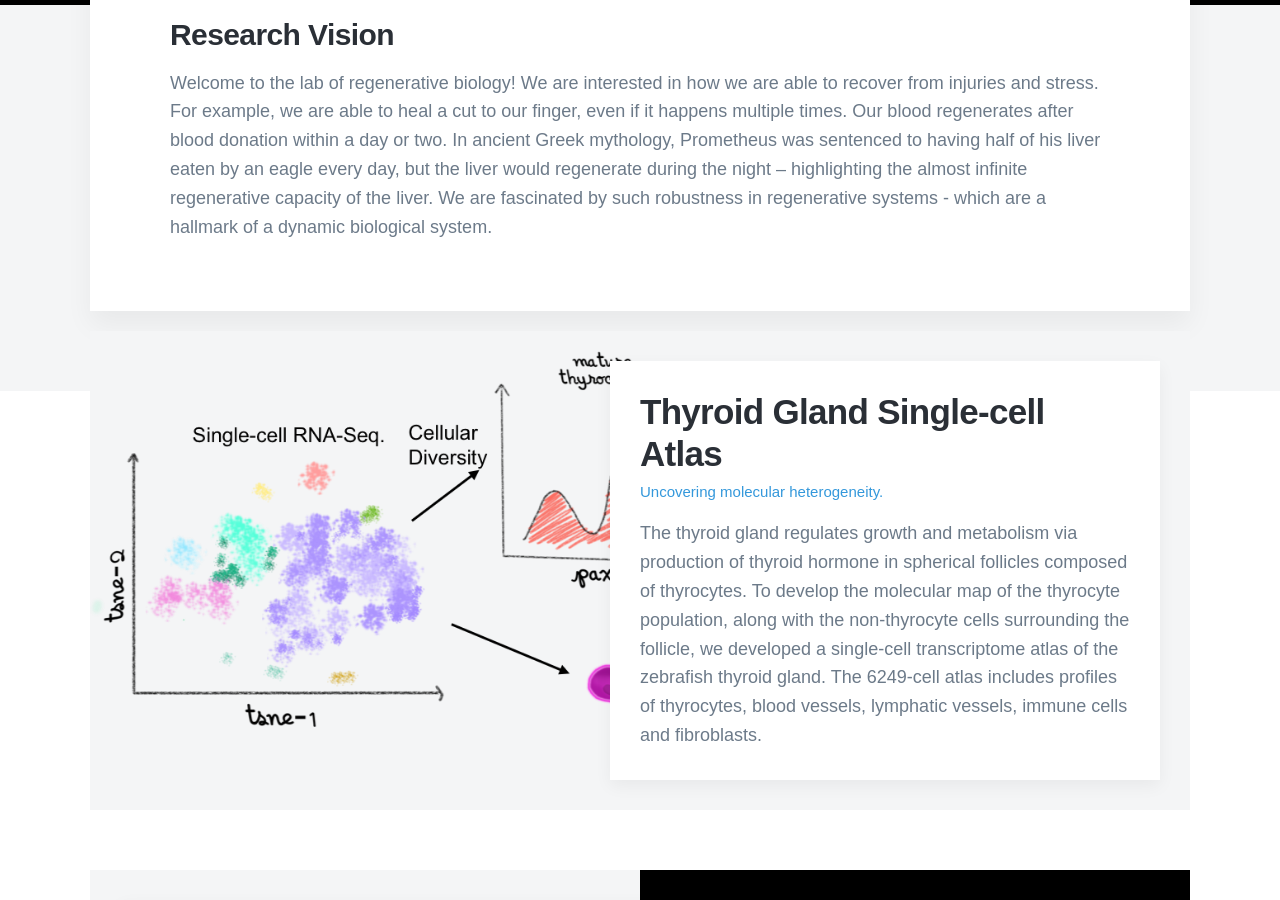
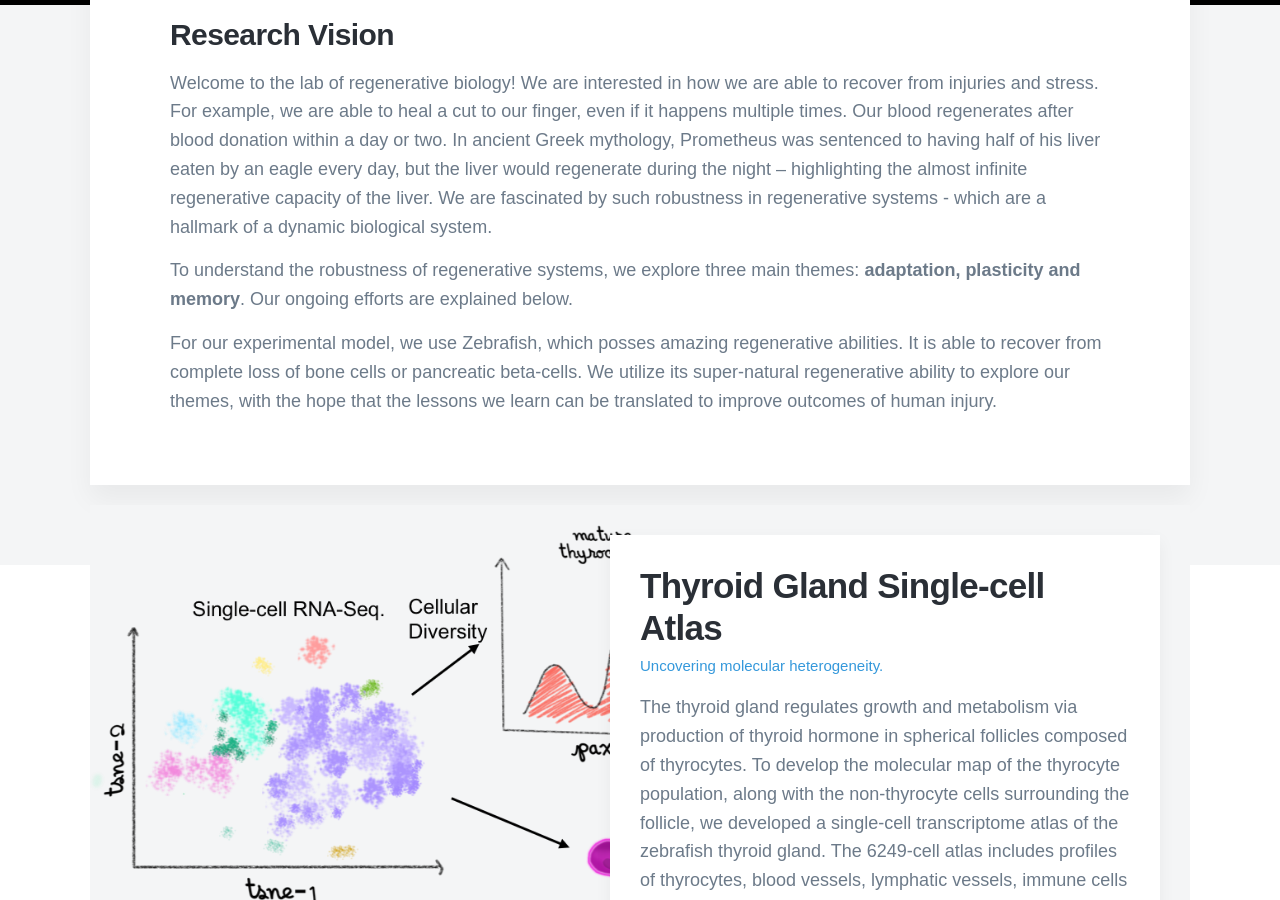
Before and after one commit to sumeetpalsingh/sumeetpalsingh.github.io, a Jekyll site: the page built from index.html, in a window 1280 px wide and 900 px high, scrolled down 690 px. Built offline with Jekyll 4.4.1, drawn with Linux system fonts in a browser that asks for light colours; nearby versions of some CDN libraries; some web fonts are replaced.

Commit message:
Update index.html

```diff
--- a/index.html
+++ b/index.html
@@ -34,6 +34,14 @@ featured_image: /images/demo/home2.jpg
             Welcome to the lab of regenerative biology! We are interested in how we are able to recover from injuries and stress. For example, we are able to heal a cut to our finger, even if it happens multiple times. Our blood regenerates after blood donation within a day or two. In ancient Greek mythology, Prometheus was sentenced to having half of his liver eaten by an eagle every day, but the liver would regenerate during the night – highlighting the almost infinite regenerative capacity of the liver. We are fascinated by such robustness in regenerative systems - which are a hallmark of a dynamic biological system.
             </p>
 
+            <p>
+            To understand the robustness of regenerative systems, we explore three main themes: <b>adaptation, plasticity and memory</b>. Our ongoing efforts are explained below.
+            </p>
+
+            <p>
+            For our experimental model, we use Zebrafish, which posses amazing regenerative abilities. It is able to recover from complete loss of bone cells or pancreatic beta-cells. We utilize its super-natural regenerative ability to explore our themes, with the hope that the lessons we learn can be translated to improve outcomes of human injury.
+            </p>
+
 		</article>
 
 	</div>
```
